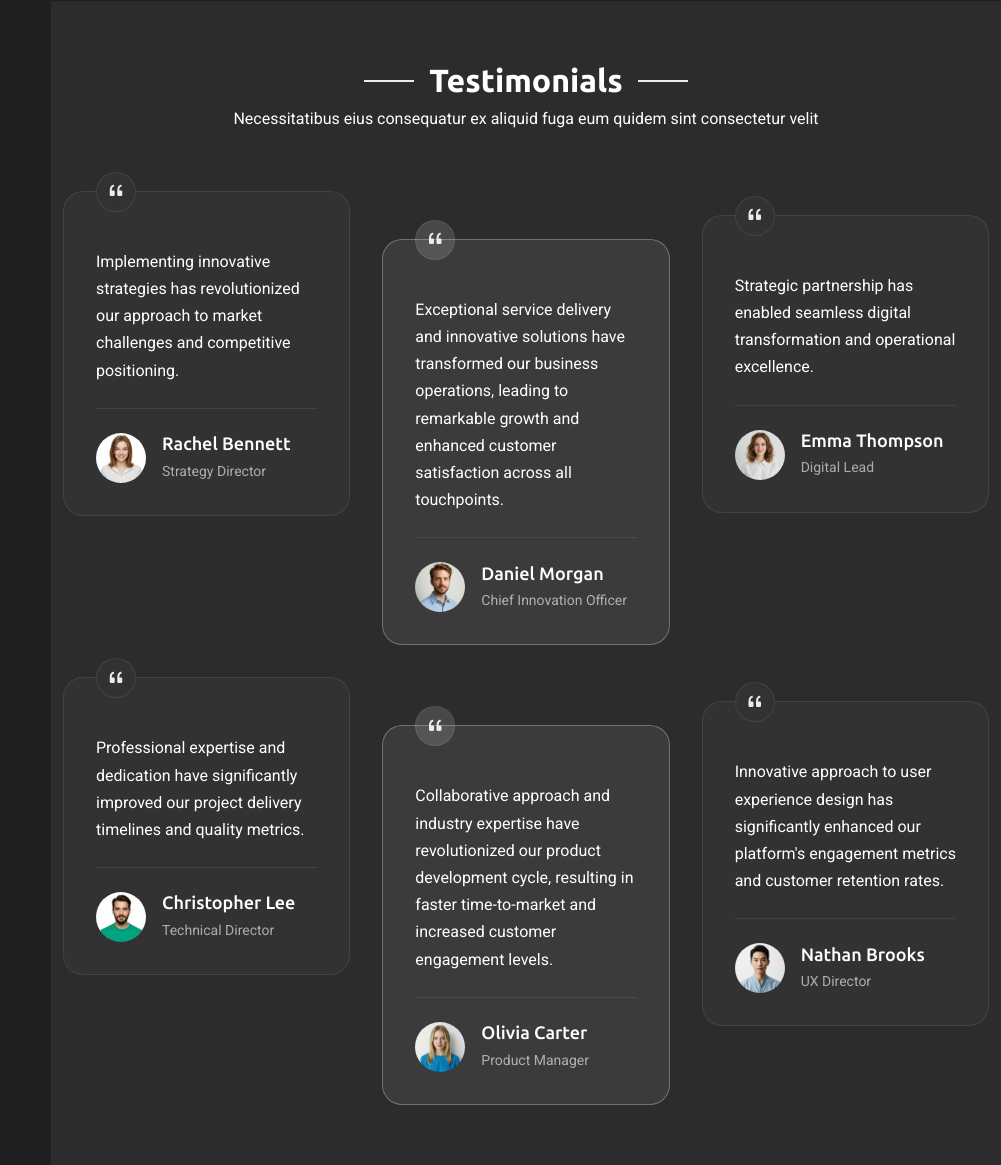
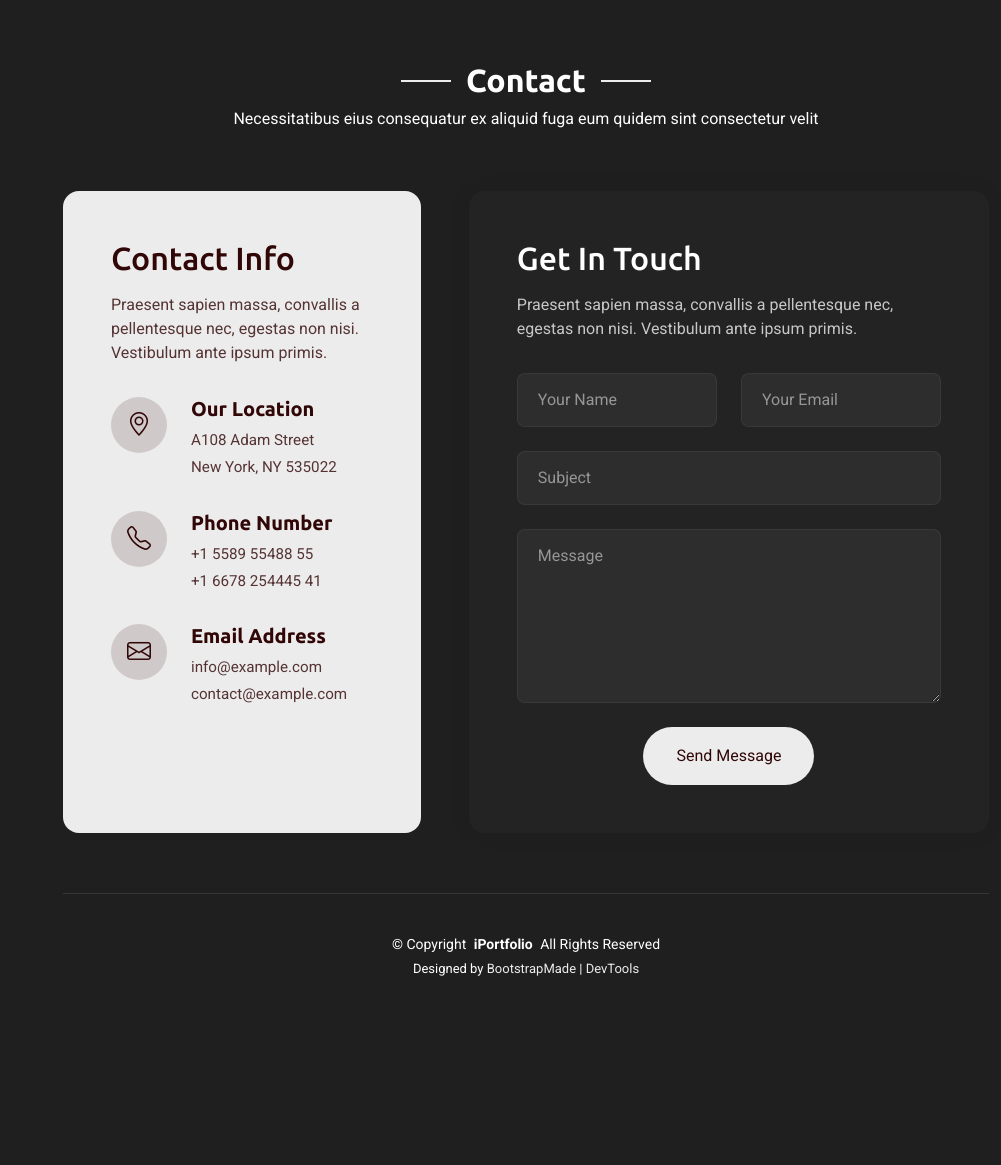
Before and after one commit to javiermirandamunoz01/portfolio-javier-miranda, a plain HTML site: page index.html in a window 1280 px wide. Shown: the part 7294-8459 px from the top of the page, without its empty margins (279-1280 px from the left). After the commit the page ends 8313 px from the top, so only its background shows below. Drawn offline with nearby package versions, Linux system fonts and the light colour scheme.

Commit message:
quiteuna seccion

```diff
--- a/index.html
+++ b/index.html
@@ -816,132 +816,7 @@
 
     </section><!-- /Services Section -->
 
-    <!-- Testimonials Section -->
-    <section id="testimonials" class="testimonials section light-background">
 
-      <!-- Section Title -->
-      <div class="container section-title" data-aos="fade-up">
-        <h2>Testimonials</h2>
-        <p>Necessitatibus eius consequatur ex aliquid fuga eum quidem sint consectetur velit</p>
-      </div><!-- End Section Title -->
-
-      <div class="container">
-
-        <div class="testimonial-masonry">
-
-          <div class="testimonial-item" data-aos="fade-up">
-            <div class="testimonial-content">
-              <div class="quote-pattern">
-                <i class="bi bi-quote"></i>
-              </div>
-              <p>Implementing innovative strategies has revolutionized our approach to market challenges and competitive positioning.</p>
-              <div class="client-info">
-                <div class="client-image">
-                  <img src="assets/img/person/person-f-7.webp" alt="Client">
-                </div>
-                <div class="client-details">
-                  <h3>Rachel Bennett</h3>
-                  <span class="position">Strategy Director</span>
-                </div>
-              </div>
-            </div>
-          </div>
-
-          <div class="testimonial-item highlight" data-aos="fade-up" data-aos-delay="100">
-            <div class="testimonial-content">
-              <div class="quote-pattern">
-                <i class="bi bi-quote"></i>
-              </div>
-              <p>Exceptional service delivery and innovative solutions have transformed our business operations, leading to remarkable growth and enhanced customer satisfaction across all touchpoints.</p>
-              <div class="client-info">
-                <div class="client-image">
-                  <img src="assets/img/person/person-m-7.webp" alt="Client">
-                </div>
-                <div class="client-details">
-                  <h3>Daniel Morgan</h3>
-                  <span class="position">Chief Innovation Officer</span>
-                </div>
-              </div>
-            </div>
-          </div>
-
-          <div class="testimonial-item" data-aos="fade-up" data-aos-delay="200">
-            <div class="testimonial-content">
-              <div class="quote-pattern">
-                <i class="bi bi-quote"></i>
-              </div>
-              <p>Strategic partnership has enabled seamless digital transformation and operational excellence.</p>
-              <div class="client-info">
-                <div class="client-image">
-                  <img src="assets/img/person/person-f-8.webp" alt="Client">
-                </div>
-                <div class="client-details">
-                  <h3>Emma Thompson</h3>
-                  <span class="position">Digital Lead</span>
-                </div>
-              </div>
-            </div>
-          </div>
-
-          <div class="testimonial-item" data-aos="fade-up" data-aos-delay="300">
-            <div class="testimonial-content">
-              <div class="quote-pattern">
-                <i class="bi bi-quote"></i>
-              </div>
-              <p>Professional expertise and dedication have significantly improved our project delivery timelines and quality metrics.</p>
-              <div class="client-info">
-                <div class="client-image">
-                  <img src="assets/img/person/person-m-8.webp" alt="Client">
-                </div>
-                <div class="client-details">
-                  <h3>Christopher Lee</h3>
-                  <span class="position">Technical Director</span>
-                </div>
-              </div>
-            </div>
-          </div>
-
-          <div class="testimonial-item highlight" data-aos="fade-up" data-aos-delay="400">
-            <div class="testimonial-content">
-              <div class="quote-pattern">
-                <i class="bi bi-quote"></i>
-              </div>
-              <p>Collaborative approach and industry expertise have revolutionized our product development cycle, resulting in faster time-to-market and increased customer engagement levels.</p>
-              <div class="client-info">
-                <div class="client-image">
-                  <img src="assets/img/person/person-f-9.webp" alt="Client">
-                </div>
-                <div class="client-details">
-                  <h3>Olivia Carter</h3>
-                  <span class="position">Product Manager</span>
-                </div>
-              </div>
-            </div>
-          </div>
-
-          <div class="testimonial-item" data-aos="fade-up" data-aos-delay="500">
-            <div class="testimonial-content">
-              <div class="quote-pattern">
-                <i class="bi bi-quote"></i>
-              </div>
-              <p>Innovative approach to user experience design has significantly enhanced our platform's engagement metrics and customer retention rates.</p>
-              <div class="client-info">
-                <div class="client-image">
-                  <img src="assets/img/person/person-m-13.webp" alt="Client">
-                </div>
-                <div class="client-details">
-                  <h3>Nathan Brooks</h3>
-                  <span class="position">UX Director</span>
-                </div>
-              </div>
-            </div>
-          </div>
-
-        </div>
-
-      </div>
-
-    </section><!-- /Testimonials Section -->
 
     <!-- Contact Section -->
     <section id="contact" class="contact section">
```
